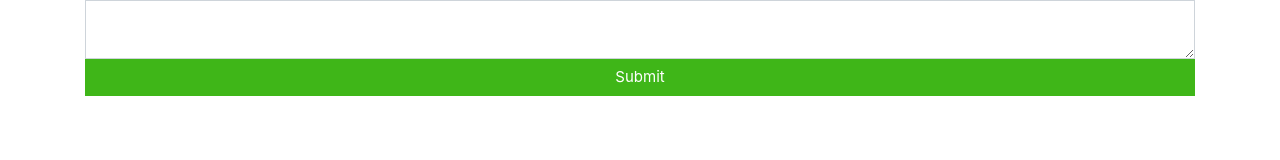
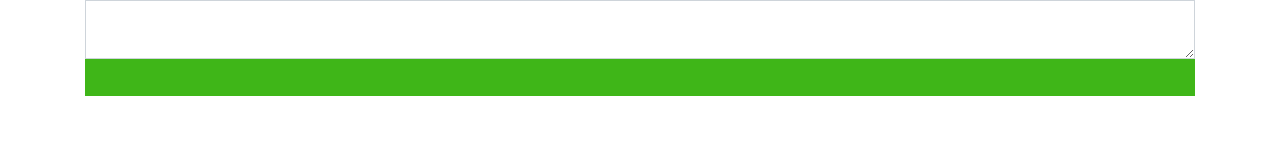
Before and after one commit to Nevo067/messenger, a React (Create React App) app: page / in a window 1280 px wide. Shown: the top 160 px of the page. Built offline with nearby package versions, Linux system fonts and the light colour scheme.

Commit message:
DisplayMessage

```diff
--- a/src/MessageComponent/MessageButtonComponent.js
+++ b/src/MessageComponent/MessageButtonComponent.js
@@ -5,21 +5,30 @@ class MessageButtonComponent extends React.Component
     {
         super(props)
         this.state = {newMessage:""};
+
+
     }
     render()
     {
 
         return (
-            <form>
-                <textarea class="form-control"value = {this.state.newMessage}  />
-                <input type="submit" class="btn btn-success form-control"></input>
+            <form >
+                <textarea class="form-control"value = {this.state.newMessage} onChange ={(e)=>this.handleChangeTextArea(e)}/>
+                <input type="button" class="btn btn-success form-control" onClick={(e)=>this.SendMessage(e)}></input>
             </form>
         )
     }
 
+    handleChangeTextArea(e)
+    {
+        this.setState({newMessage : e.target.value})
+    }
+    //up state
     SendMessage(e)
     {
-        this.props.addMessage(e);
+
+        this.props.addMessage(this.state.newMessage);
+        e.preventDefault();
     }
 
 }
--- a/src/MessageComponent/MessageComponent.js
+++ b/src/MessageComponent/MessageComponent.js
@@ -1,5 +1,6 @@
 import React from 'react';
 import ReactDOM from 'react-dom';
+import MessageVueComponent from './MessageVueComponent/MessageVueComponent'
 
 import MessageButtonComponent from './MessageButtonComponent';
 class MessageComponent extends React.Component {
@@ -7,10 +8,16 @@ class MessageComponent extends React.Component {
     constructor(props) {
         super(props)
         this.state = { ListMessage: [] }
+        this.addMessage = this.addMessage.bind(this)
+
     }
 
     render() {
         return (
+            <div>
+                <div class="row">
+                    <MessageVueComponent ListMessage = {this.state.ListMessage}/>
+                </div>
                 <div class="row">
                     <div class="col col-12">
                         <MessageButtonComponent
@@ -19,14 +26,18 @@ class MessageComponent extends React.Component {
                         />
                     </div>
                 </div>
+            </div>
         );
     }
 
     addMessage(e) {
-        this.setState((prevState, Props) => {
-            return { ListMessage: prevState.ListMessage.push(e.target.value) }
-        }
-        );
+        let messageList = this.state.ListMessage;
+        messageList.push(e)
+
+        this.setState({ListMessage : messageList})
+        console.log(this.state.ListMessage)
+        console.log(e)
+        console.log("gggg")
     }
 
 
--- /dev/null
+++ b/src/MessageComponent/MessageVueComponent/MessageText/MessageText.js
@@ -0,0 +1,19 @@
+import React from 'react';
+class MessageText extends React.Component
+{
+    constructor(props)
+    {
+        super(props)
+        this.state = { Message : props.Message }
+    }
+
+    render()
+    {
+        return(
+            <div>
+                <p>{this.state.Message}</p>
+            </div>
+        );
+    }
+}
+export default MessageText
--- a/src/MessageComponent/MessageVueComponent/MessageVueComponent.js
+++ b/src/MessageComponent/MessageVueComponent/MessageVueComponent.js
@@ -1,14 +1,27 @@
 import React from 'react';
+import MessageText from './MessageText/MessageText'
 class MessageVueComponent extends React.Component
 {
     constructor(props)
     {
-
+       super(props)
+       this.state = {ListMessage : props.ListMessage }
     }
 
     render()
     {
-        return
+        const tabList = this.state.ListMessage
+        const listMessage = this.state.ListMessage.map(
+            (message)=>
+            <MessageText
+                Message ={message}
+             />
+        );
+        console.log({listMessage})
+        console.log({tabList})
+
+        return (<div>{listMessage}</div>)
     }
 
 }
+export default MessageVueComponent
```
Lines whose indentation alone changed are shown as unchanged.
